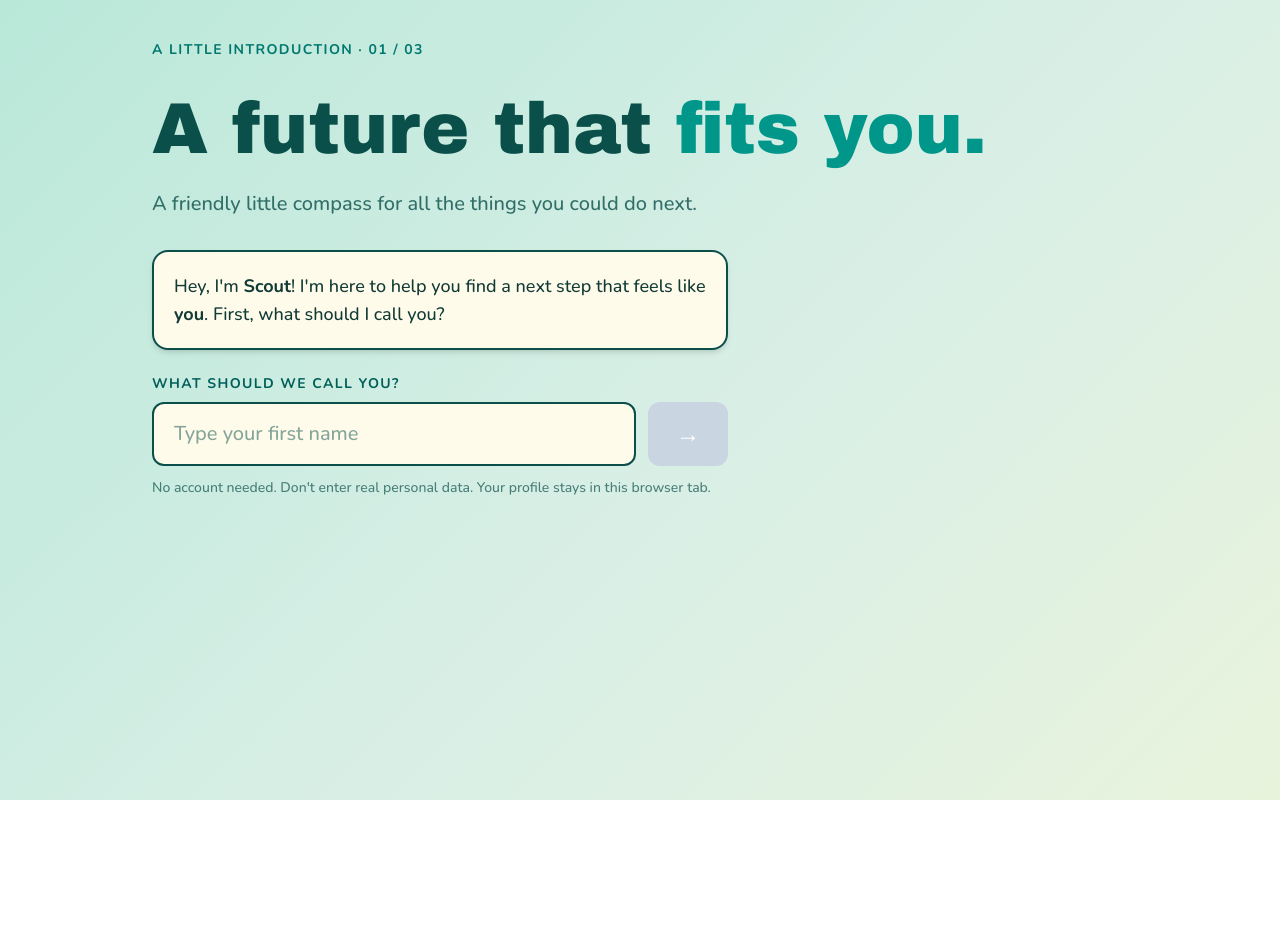
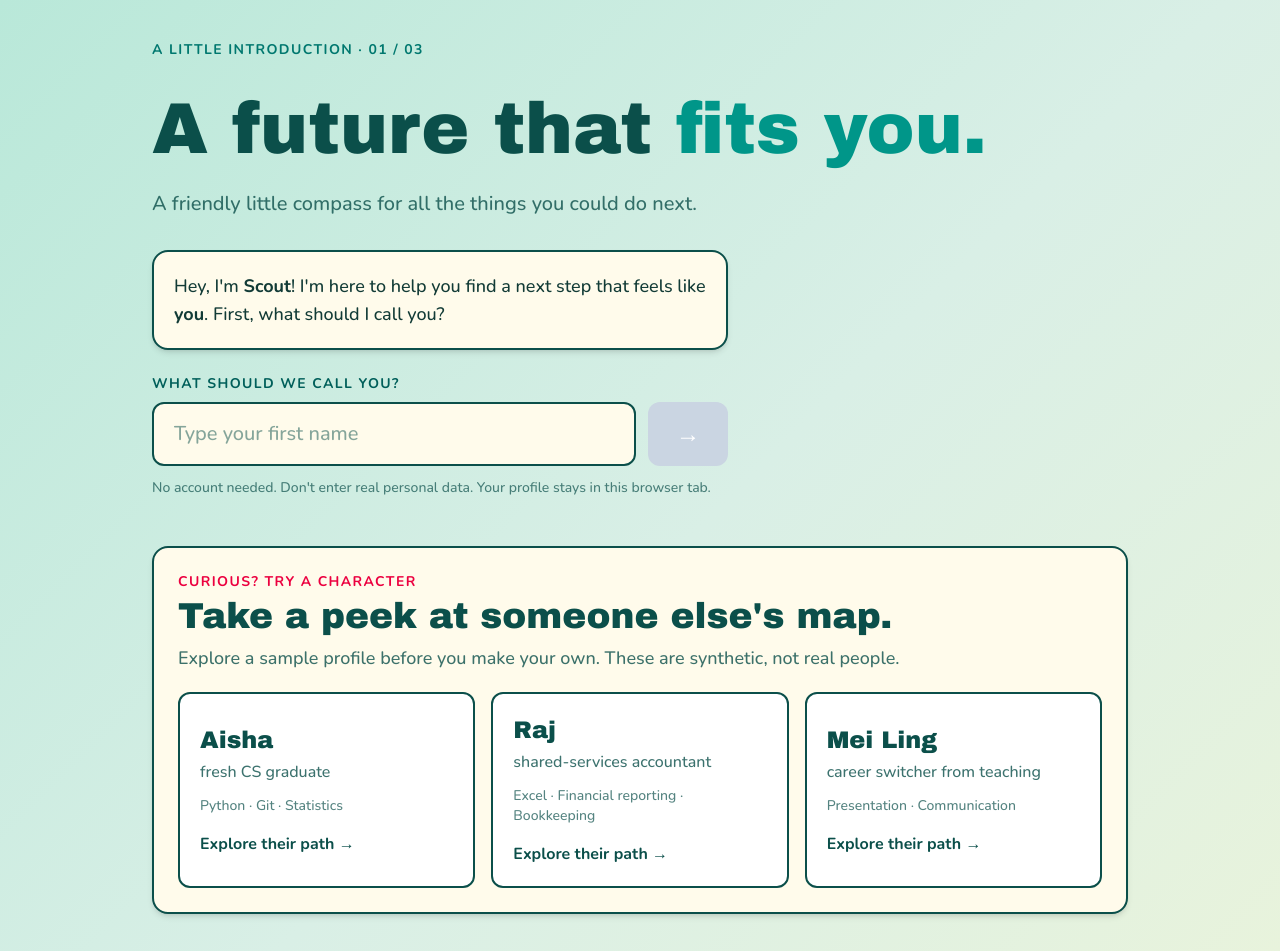
Before and after one commit to azzaladgham/SDC_Hackathon, a React (Vite) app in the folder web/: page / in a window 1280 px wide. Shown: the top 951 px of the page. Before the commit the page ends 800 px from the top, so only its background shows below. Built offline with nearby package versions, Linux system fonts and the light colour scheme; a web font is replaced by a local one.

Commit message:
web: add sample profiles to name screen

```diff
--- a/web/src/App.tsx
+++ b/web/src/App.tsx
@@ -38,7 +38,18 @@ function App() {
   const selectedMatch = ranked.find((r) => r.role.title === selected);
 
 
-  if (!name) return <NameScreen onNext={setName} />;
+    if (!name)
+    return (
+      <NameScreen
+        onNext={setName}
+        profiles={profiles}
+        onSample={(p) => {
+          setName(p.name.split(",")[0]);
+          setCountry("MY");
+          setProfile(p);
+        }}
+      />
+    );
   if (!country)
     return <CountryScreen name={name} onNext={setCountry} onBack={() => setName(null)} />;
     if (!profile)
--- a/web/src/components/NameScreen.tsx
+++ b/web/src/components/NameScreen.tsx
@@ -1,8 +1,13 @@
 import { useState } from "react";
+import type { Profile } from "../../../shared/types";
 
-type Props = { onNext: (name: string) => void };
+type Props = {
+  onNext: (name: string) => void;
+  profiles?: Profile[];
+  onSample?: (p: Profile) => void;
+};
 
-export default function NameScreen({ onNext }: Props) {
+export default function NameScreen({ onNext, profiles = [], onSample }: Props)  {
   const [name, setName] = useState("");
   const ready = name.trim().length > 0;
 
@@ -45,8 +50,40 @@ export default function NameScreen({ onNext }: Props) {
         </button>
       </div>
       <p className="mt-3 text-sm text-teal-900/70">
-        No account needed. Don't enter real personal data. Your profile stays in this browser tab.
+                No account needed. Don't enter real personal data. Your profile stays in this browser tab.
       </p>
+
+      {profiles.length > 0 && onSample && (
+        <section className="mt-12 rounded-2xl border-2 border-teal-900 bg-amber-50 p-6 shadow-md">
+          <div className="text-sm font-bold uppercase tracking-widest text-rose-600">
+            Curious? Try a character
+          </div>
+          <h2 className="font-display mt-1 text-3xl text-teal-900 md:text-4xl">
+            Take a peek at someone else's map.
+          </h2>
+          <p className="mt-2 text-lg text-teal-900/80">
+            Explore a sample profile before you make your own. These are synthetic, not real people.
+          </p>
+
+          <ul className="mt-5 grid gap-4 md:grid-cols-3">
+            {profiles.map((p) => (
+              <li key={p.id}>
+                <button
+                  onClick={() => onSample(p)}
+                  className="h-full w-full rounded-xl border-2 border-teal-900 bg-white p-5 text-left transition hover:-translate-y-1"
+                >
+                  <div className="font-display text-2xl text-teal-900">{p.name.split(",")[0]}</div>
+                  <div className="mt-1 text-base text-teal-900/80">
+                    {p.name.split(",").slice(1).join(",").trim()}
+                  </div>
+                  <div className="mt-3 text-sm text-teal-900/70">{p.skills.join(" · ")}</div>
+                  <div className="mt-4 text-base font-bold text-teal-900">Explore their path →</div>
+                </button>
+              </li>
+            ))}
+          </ul>
+        </section>
+      )}
     </div>
   );
 }
```
